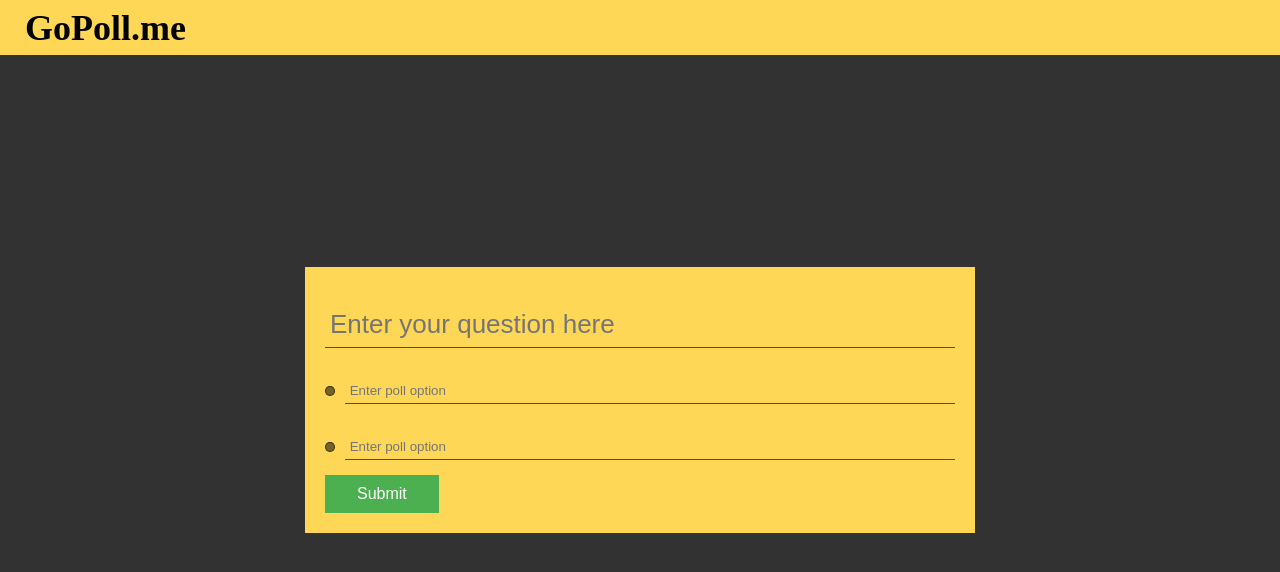
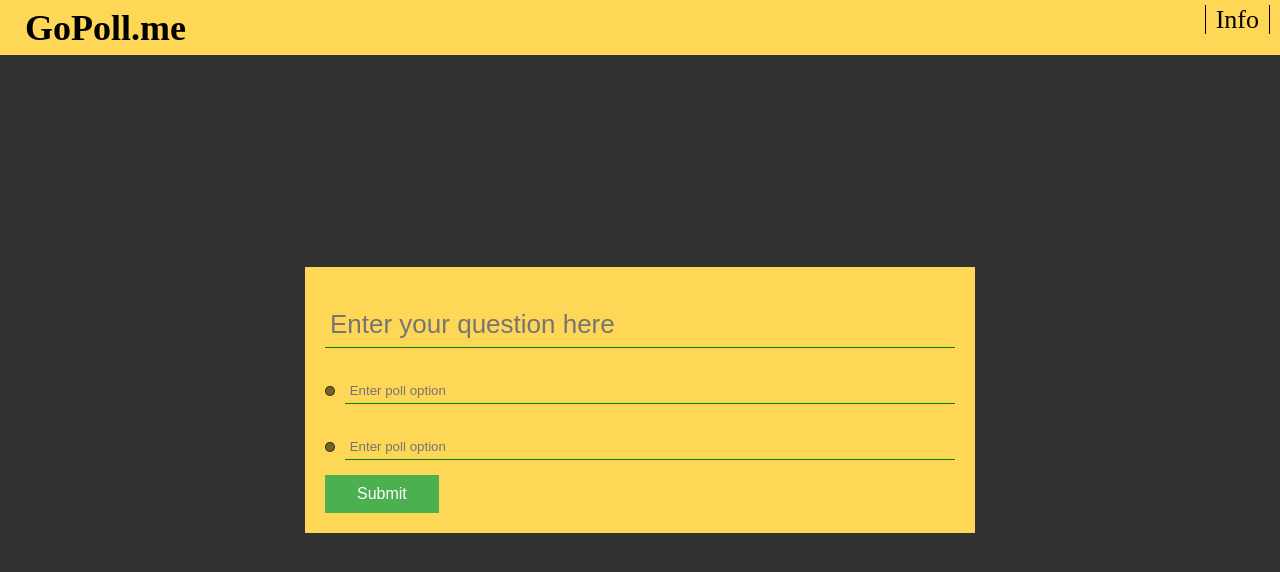
Before and after one commit to MarcDwyer/GoPoll, a React (Create React App) app: page /1/1 in a window 1280 px wide. Shown: the top 572 px of the page. Built offline with nearby package versions, Linux system fonts and the light colour scheme; no server answers; a web font is replaced by a local one.

Commit message:
removed some console.logs...

```diff
--- a/public/index.html
+++ b/public/index.html
@@ -11,6 +11,8 @@
     -->
     <link rel="manifest" href="%PUBLIC_URL%/manifest.json" />
     <link href="https://fonts.googleapis.com/css?family=Baloo+Bhai" rel="stylesheet">
+    <link rel="stylesheet" href="https://stackpath.bootstrapcdn.com/font-awesome/4.7.0/css/font-awesome.min.css">
+
     <!--
       Notice the use of %PUBLIC_URL% in the tags above.
       It will be replaced with the URL of the `public` folder during the build.
--- a/src/components/CreatePoll/createpoll.tsx
+++ b/src/components/CreatePoll/createpoll.tsx
@@ -101,7 +101,6 @@ const CreatePoll = (props: IProps) => {
                             body: JSON.stringify(payload)
                         })
                         const data: string = await send.json();
-                        console.log(data)
                         if (!data) return
                         setWaiter(false)
                         props.history.push(`/vote/${data}`)
--- a/src/components/Main/main.tsx
+++ b/src/components/Main/main.tsx
@@ -9,6 +9,7 @@ import VotePoll from '../VotePoll/vote'
 import Nav from '../Nav/navbar'
 import SharePoll from '../SharePoll/sharepoll'
 import ErrorScreen from '../Error/error'
+import About from '../About/about'
 
 interface State {
     ws: WebSocket | null;
@@ -100,7 +101,6 @@ class Homepage extends Component<RouteComponentProps, State> {
         }
     }
     render() {
-        console.log(this.state)
         return (
             <div className="main">
                 <Nav />
@@ -109,6 +109,7 @@ class Homepage extends Component<RouteComponentProps, State> {
                     <Route path="/view/:id" render={(props) => <ViewPoll {...props} poll={this.state.poll} />} />
                     <Route path="/vote/:id" render={(props) => <VotePoll {...props} ws={this.state.ws} poll={this.state.poll} error={this.state.error} />} />
                     <Route path="/error" render={(props) => <ErrorScreen {...props} error={this.state.error} clearError={this.clearError} />} />
+                    <Route path="/about" component={About} />
                     <Route path="/" render={(props) => <CreatePoll {...props} />} />
                 </Switch>
             </div>
--- a/src/components/Nav/navbar.scss
+++ b/src/components/Nav/navbar.scss
@@ -16,4 +16,14 @@ nav {
             margin: 0;
         }
     }
+    .links {
+        font-size: 26px;
+        margin: 5px 10px 5px auto;
+
+        .about-link {
+            border-left: solid 1px black;
+            border-right: solid 1px black;
+            padding: 0 10px 0 10px;
+        }
+    }
 }
--- a/src/components/Nav/navbar.tsx
+++ b/src/components/Nav/navbar.tsx
@@ -10,6 +10,14 @@ const Navbar = () => {
             <Link to="/" className="brand-logo">
                 <h4>GoPoll.me</h4>
             </Link>
+            <div className="links">
+                <Link
+                    to="/about"
+                    className="about-link"
+                >
+                    Info
+                    </Link>
+            </div>
         </nav>
     )
 }
--- a/src/components/SharePoll/sharepoll.tsx
+++ b/src/components/SharePoll/sharepoll.tsx
@@ -31,7 +31,6 @@ const SharePoll = (props: Props) => {
         if (show) return "welcome-screen"
         return ""
     }
-    console.log(welcome)
     return (
         <div className={`master-share ${show || id ? "" : "hide"} ${getClass()}`} ref={welcome}>
             <div className="inner-share">
--- a/src/components/VotePoll/vote.tsx
+++ b/src/components/VotePoll/vote.tsx
@@ -18,7 +18,6 @@ const ViewPoll = (props: IProps) => {
     const [selected, setSelected] = useState<string>("")
 
     const notTicked = selected.length > 0 ? false : true
-    console.log(selected.length)
     return (
         <div className="create-poll vote-poll">
             {!poll && (
@@ -57,7 +56,6 @@ const ViewPoll = (props: IProps) => {
                         className={`submit-button ${notTicked ? "disable-btn" : ""}`}
                         disabled={notTicked}
                         onClick={() => {
-                            console.log('penis')
                             const { ws } = props
                             const payload = {
                                 id: props.match.params.id,
```
Also changed, not shown: 5 other files (tests, documents, lock files or other folders).
